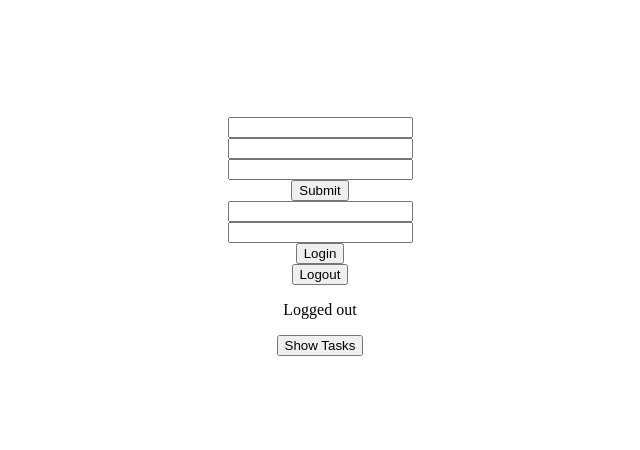
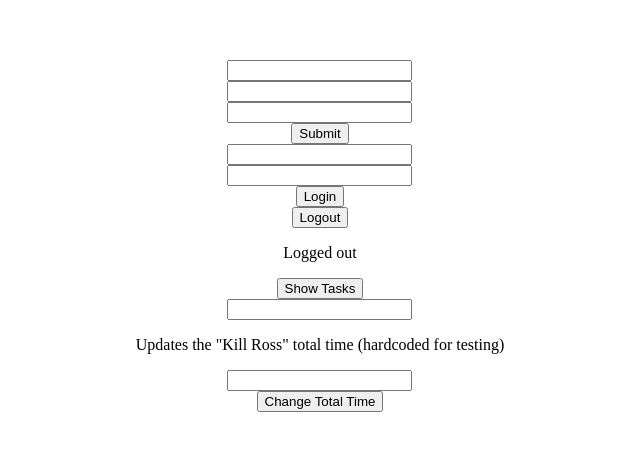
Before and after one commit to mclarework/TaskManagerTest, a React (Create React App) app: page / in a window 1280 px wide. Shown: the part 164-614 px from the top of the page, without its empty margins (320-960 px from the left). Built offline with nearby package versions, Linux system fonts and the light colour scheme.

Commit message:
Can change total times now

```diff
--- a/src/App.js
+++ b/src/App.js
@@ -11,6 +11,7 @@ class App extends Component {
     loginEmail: "",
     loginPassword: "",
     newTask: "",
+    totalTime:"",
     token: null,
     userTasks: []
   };
@@ -38,6 +39,10 @@ class App extends Component {
 
   taskInput = event => {
     this.setState({ newTask: event.target.value });
+  };
+
+  timeInput = event => {
+    this.setState({ totalTime: event.target.value });
   };
 
   //To add a user to the database
@@ -131,6 +136,26 @@ class App extends Component {
       .then(data => console.log(data));
   };
 
+  //Add total time (hardcorded to add to "Kill Ross" for testing)
+  addTotal = (e) => {
+    const tempHeader = new Headers();
+    const headerToken = localStorage.token;
+    tempHeader.append("Authorization", `${headerToken}`);
+    tempHeader.append("Content-Type", `application/json`);
+    e.preventDefault();
+    let databody = {
+      totalTime: this.state.totalTime
+    };
+    fetch("http://localhost:3010/tasks/5e788cd1cd51874318e72ba3", {
+      headers: tempHeader,
+      method: "PATCH",
+      body: JSON.stringify(databody)
+    })
+      .then(res => res.json())
+      .then(data => console.log(data));
+  };
+
+
   render() {
     return (
       <div className="app">
@@ -164,6 +189,18 @@ class App extends Component {
         <div>
           <button onClick={this.showTasks}>Show Tasks</button>
         </div>
+        <div>
+          <input></input>
+        </div>
+        <div>
+          <p>Updates the "Kill Ross" total time (hardcoded for testing)</p>
+        </div>
+        <div>
+          <input type="number" onChange={this.timeInput}></input>
+        </div>
+        <div>
+          <button onClick = {this.addTotal}>Change Total Time</button>
+        </div>
       </div>
     );
   }
```
